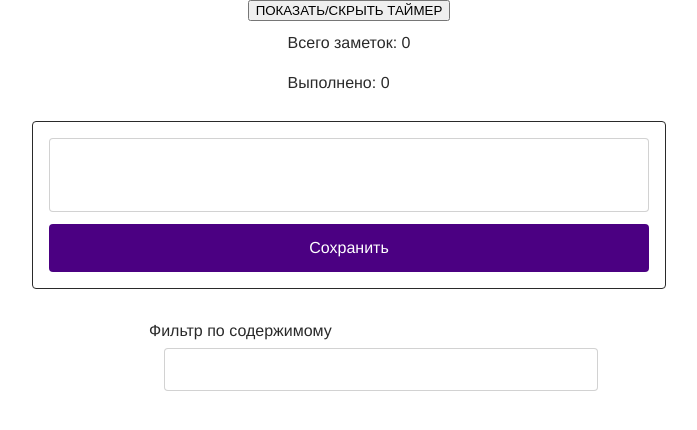
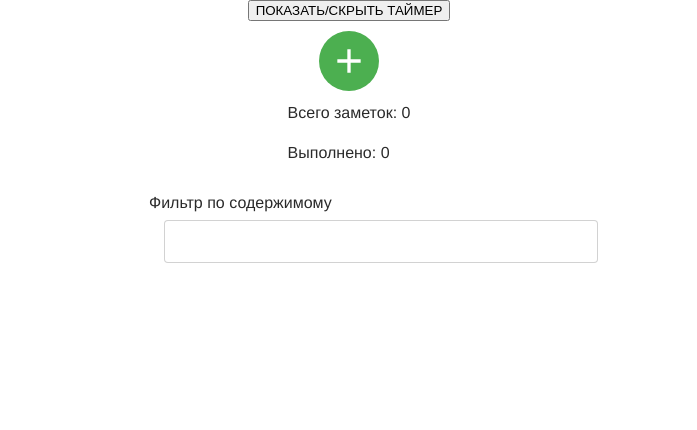
Before and after one commit to Ihor849/Home_react-trening, a React (Create React App) app: page / in a window 1280 px wide. Shown: the top 430 px of the page, without its empty margins (291-988 px from the left). Built offline with nearby package versions, Linux system fonts and the light colour scheme.

Commit message:
IconButton

```diff
--- a/src/components/App/App.jsx
+++ b/src/components/App/App.jsx
@@ -11,6 +11,8 @@ import Filter from '../TodoFilter/TodoFilter';
 import Modal from 'components/Modal/Modal';
 import Clock from 'components/Clock/Clock';
 import Tabs from 'components/Tabs/Tabs';
+import IconButton from 'components/IconButton/IconButton';
+import { ReactComponent as AddIcon } from '../../icons/add.svg';
 
 import initialTodos from 'components/json/todos.json';
 import tabs from 'components/json/tabs.json';
@@ -30,6 +32,7 @@ class App extends Component {
     filter: '',
     showModal: false,
     showTimer: false,
+    showModalForm: false,
   };
 
   componentDidMount() {
@@ -65,6 +68,7 @@ class App extends Component {
     this.setState(({ todos }) => ({
       todos: [todo, ...todos],
     }));
+    this.toggleModalForm();
   };
 
   deleteTodo = todoId => {
@@ -136,11 +140,20 @@ class App extends Component {
       showTimer: !showTimer,
     }));
   };
+  toggleModalForm = () => {
+    // this.setState(state => ({
+    //   showModalForm: !state.showModalForm,
+    // }));
+    //ДЕСТРУКТОРИЗИРОВАНО//
+    this.setState(({ showModalForm }) => ({
+      showModalForm: !showModalForm,
+    }));
+  };
 
   render() {
     // НЕЛЬЗЯ делать    <  this.setState  > без условия проверки //
     // console.log('App render');
-    const { todos, filter, showModal, showTimer } = this.state;
+    const { todos, filter, showModal, showTimer, showModalForm } = this.state;
     const totalTodoCount = todos.length;
     const completedTodoCount = this.calculateCompletedTodos();
     const visibleTodos = this.getVisibleTodos();
@@ -150,12 +163,21 @@ class App extends Component {
         <button type="button" onClick={this.toggleTimer}>
           ПОКАЗАТЬ/СКРЫТЬ ТАЙМЕР
         </button>
-        {/* <Tabs items={tabs} /> */}
-        {/* <h2>Modal</h2>
-        <button type="button" onClick={this.toggleModal}>
+        <IconButton onClick={this.toggleModalForm} aria-label="Добавить  todo">
+          <AddIcon width="40" height="40" fill="#fff" />
+        </IconButton>
+
+        {showModalForm && (
+          <Modal onClose={this.toggleModalForm}>
+            <TodoEditor onSubmit={this.addTodo} />
+          </Modal>
+        )}
+        {/* <Tabs items={tabs} />  */}
+        {/* <h2>Modal</h2> */}
+        {/* <button type="button" onClick={this.toggleModal}>
           Открыть МОДАЛКУ
-        </button>
-        {showModal && (
+        </button> */}
+        {/* {showModal && (
           <Modal onClose={this.toggleModal}>
             <h3>Это модальное окно как children</h3>
             <p>
@@ -177,7 +199,7 @@ class App extends Component {
           <p>Всего заметок: {totalTodoCount}</p>
           <p>Выполнено: {completedTodoCount}</p>
         </div>
-        <TodoEditor onSubmit={this.addTodo} />
+        {/* <TodoEditor onSubmit={this.addTodo} /> */}
 
         <Filter value={filter} onChange={this.changeFilter} />
 
--- /dev/null
+++ b/src/components/IconButton/IconButton.jsx
@@ -0,0 +1,22 @@
+import React from 'react';
+import PropTypes from 'prop-types';
+import './IconButton.scss';
+
+const IconButton = ({ children, onClick, ...allyProps }) => (
+  <button type="button" className="IconButton" onClick={onClick} {...allyProps}>
+    {children}
+  </button>
+);
+
+IconButton.defaultProps = {
+  onClick: () => null,
+  children: null,
+};
+
+IconButton.propTypes = {
+  onClick: PropTypes.func,
+  children: PropTypes.node,
+  'aria-label': PropTypes.string.isRequired,
+};
+
+export default IconButton;
--- /dev/null
+++ b/src/components/IconButton/IconButton.scss
@@ -0,0 +1,16 @@
+@import 'styles/colors';
+
+.IconButton {
+  margin: 0;
+  padding: 10px;
+  border: none;
+  border-radius: 50%;
+  color: $white;
+  font: inherit;
+  background-color: $green;
+  cursor: pointer;
+
+  display: inline-flex;
+  align-items: center;
+  justify-content: center;
+}
--- /dev/null
+++ b/src/components/IconButton/index.js
@@ -0,0 +1 @@
+export { default } from './IconButton';
--- a/src/components/Modal/Modal.scss
+++ b/src/components/Modal/Modal.scss
@@ -12,8 +12,8 @@
   top: 50%;
   left: 50%;
   transform: translate(-50%, -50%);
-  min-height: 300px;
-  max-width: 600px;
+  min-height: 200px;
+  max-width: 650px;
   width: 100%;
   padding: 12px;
   background-color: #fff;
--- /dev/null
+++ b/src/components/Todo/Todo.jsx
@@ -0,0 +1,23 @@
+import React from 'react';
+import IconButton from 'components/IconButton/IconButton';
+import { ReactComponent as DeleteIcon } from '../../icons/delete.svg';
+
+const Todo = ({ text, completed, onToggleCompleted, onDelete }) => (
+  <>
+    <input
+      type="checkbox"
+      className="TodoList__checkbox"
+      checked={completed}
+      onChange={onToggleCompleted}
+    />
+    <p className="TodoList__text">{text}</p>
+    <button type="button" className="TodoList__btn" onClick={onDelete}>
+      Delete
+    </button>
+    {/* <IconButton>
+      <DeleteIcon width="32" height="32" fill="red" />
+    </IconButton> */}
+  </>
+);
+
+export default Todo;
--- /dev/null
+++ b/src/components/Todo/Todo.scss
@@ -0,0 +1,41 @@
+// @import 'styles/shared.scss';
+
+// .TodoList__text {
+//   margin-top: 0;
+//   margin-bottom: 0;
+//   margin-right: 24px;
+//   margin-left: 24px;
+
+//   .TodoList__item--completed & {
+//     text-decoration: line-through;
+//   }
+// }
+
+// .TodoList__checkbox {
+//   cursor: pointer;
+//   width: 24px;
+//   height: 24px;
+// }
+
+// .TodoList__btn {
+//   border: none;
+//   font: inherit;
+//   cursor: pointer;
+//   outline: none;
+
+//   margin-left: auto;
+//   border-radius: 4px;
+//   padding: 12px 24px;
+//   background-color: indigo;
+//   color: white;
+//   font-weight: 500;
+
+//   &:hover,
+//   &:focus {
+//     background-color: #303f9f;
+//   }
+
+//   &:active {
+//     box-shadow: 0px 4px 4px rgba(0, 0, 0, 0.15);
+//   }
+// }
--- /dev/null
+++ b/src/components/Todo/index.js
@@ -0,0 +1 @@
+export { default } from './Todo';
--- a/src/components/TodoList/TodoList.js
+++ b/src/components/TodoList/TodoList.js
@@ -1,5 +1,7 @@
 import React from 'react';
 import classNames from 'classnames';
+import Todo from '../Todo/Todo';
+
 import './TodoList.scss';
 
 const TodoList = ({ todos, onDeleteTodo, onToggleCompleted }) => (
@@ -11,20 +13,12 @@ const TodoList = ({ todos, onDeleteTodo, onToggleCompleted }) => (
           'TodoList__item--completed': completed,
         })}
       >
-        <input
-          type="checkbox"
-          className="TodoList__checkbox"
-          checked={completed}
-          onChange={() => onToggleCompleted(id)}
+        <Todo
+          text={text}
+          completed={completed}
+          onToggleCompleted={() => onToggleCompleted(id)}
+          onDelete={() => onDeleteTodo(id)}
         />
-        <p className="TodoList__text">{text}</p>
-        <button
-          type="buttom"
-          className="TodoList__btn"
-          onClick={() => onDeleteTodo(id)}
-        >
-          Удалить
-        </button>
       </li>
     ))}
   </ul>
```
Also changed, not shown: src/icons/add.svg (added), src/icons/delete.svg (added).
